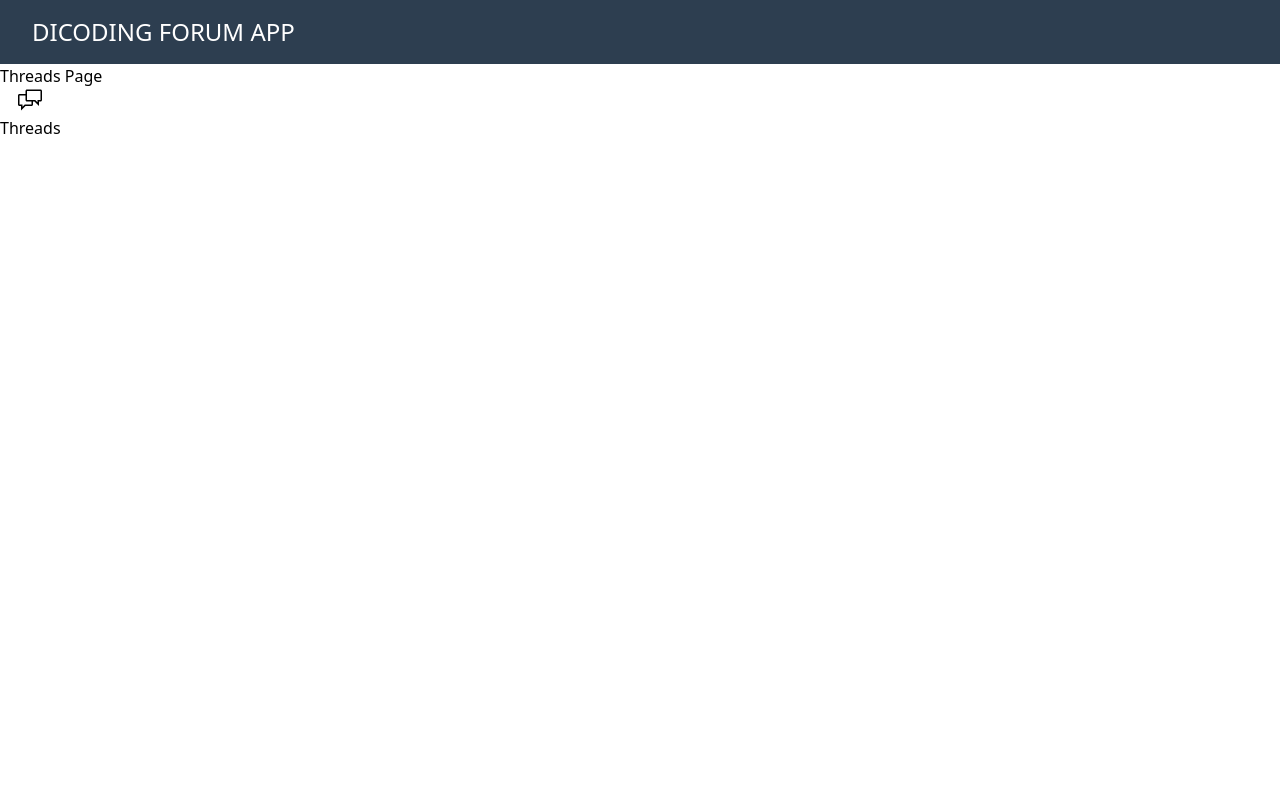
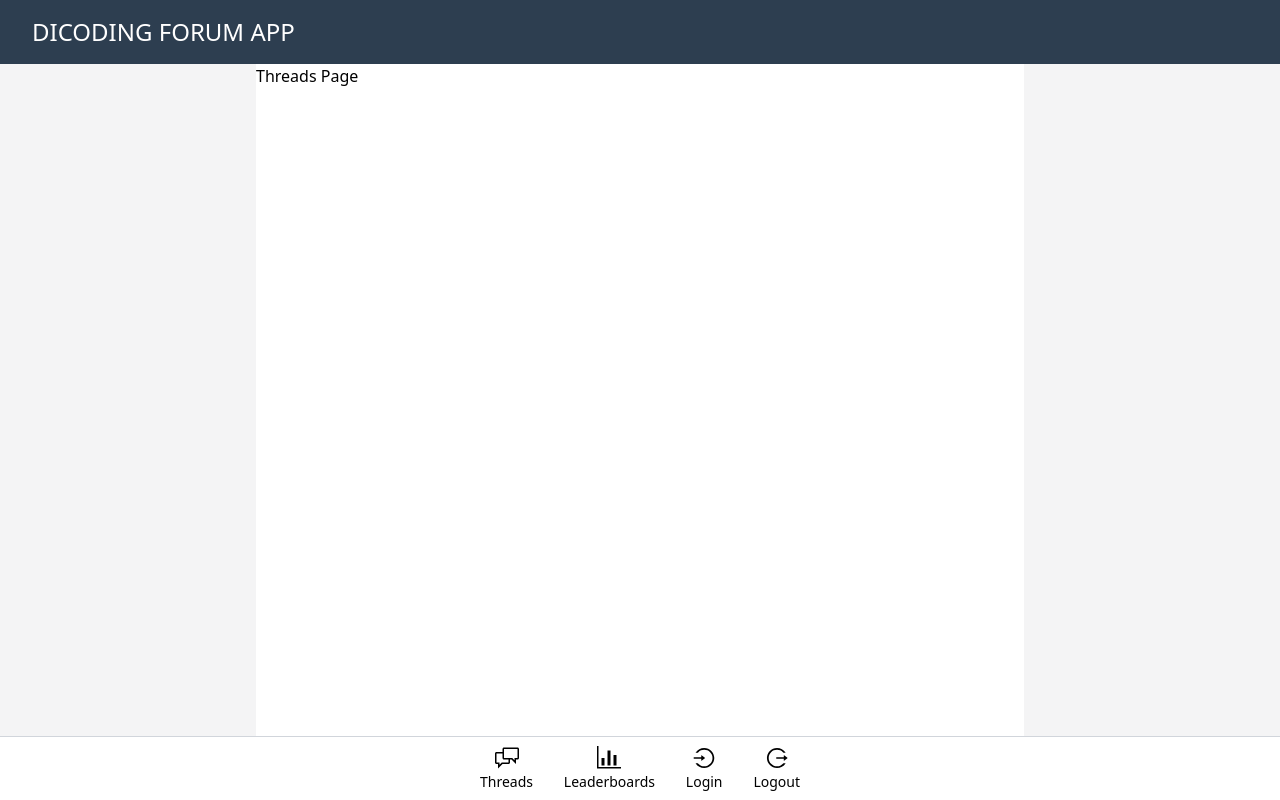
Before and after one commit to nandartika/forum-app, a React (Vite) app: page / in a window 1280 px wide. Built offline with nearby package versions, Linux system fonts and the light colour scheme.

Commit message:
add: bottom navigation

```diff
--- a/src/components/navigation/NavigationItem.jsx
+++ b/src/components/navigation/NavigationItem.jsx
@@ -1,13 +1,16 @@
 import PropTypes from "prop-types";
 import { cloneElement } from "react";
 
-export default function NavigationItem({ label, children }) {
+export default function NavigationItem({ label, children, toggleOnClick }) {
   const cloneChild = cloneElement(children, { className: "h-6 w-6" });
 
   return (
-    <div className="flex w-fit flex-col items-center gap-1">
+    <div
+      className="flex w-fit flex-col items-center gap-0.5"
+      onClick={toggleOnClick}
+    >
       <div className="w-fit">{cloneChild}</div>
-      <p>{label}</p>
+      <p className="text-sm">{label}</p>
     </div>
   );
 }
@@ -15,4 +18,5 @@
 NavigationItem.propTypes = {
   label: PropTypes.string.isRequired,
   children: PropTypes.any.isRequired,
+  toggleOnClick: PropTypes.func,
 };
--- a/src/layouts/BottomNavigation.jsx
+++ b/src/layouts/BottomNavigation.jsx
@@ -1,10 +1,45 @@
 import NavigationItem from "../components/navigation/NavigationItem";
-import ThreadIcon from "../assets/icons/threads.svg?react";
+import ThreadsIcon from "../assets/icons/threads.svg?react";
+import LeaderboardsIcon from "../assets/icons/leaderboards.svg?react";
+import LoginIcon from "../assets/icons/login.svg?react";
+import LogoutIcon from "../assets/icons/logout.svg?react";
+import { Link } from "react-router-dom";
 
 export default function BottomNavigation() {
+  const logoutHandler = () => {};
+
   return (
-    <NavigationItem label="Threads">
-      <ThreadIcon />
-    </NavigationItem>
+    <footer className="fixed bottom-0 flex h-16 items-center border-t border-t-[#d1d5db] bg-primary">
+      <nav className="mx-auto w-screen">
+        <ul className="mx-auto flex w-full max-w-xs flex-row justify-between">
+          <li>
+            <Link to="/">
+              <NavigationItem label="Threads">
+                <ThreadsIcon />
+              </NavigationItem>
+            </Link>
+          </li>
+          <li>
+            <Link to="/leaderboards">
+              <NavigationItem label="Leaderboards">
+                <LeaderboardsIcon />
+              </NavigationItem>
+            </Link>
+          </li>
+          <li>
+            <Link to="/login">
+              <NavigationItem label="Login">
+                <LoginIcon />
+              </NavigationItem>
+            </Link>
+          </li>
+          <li>
+            <NavigationItem label="Logout" toggleOnClick={logoutHandler}>
+              <LogoutIcon />
+            </NavigationItem>
+          </li>
+        </ul>
+      </nav>
+    </footer>
   );
 }
--- a/src/layouts/MainContainer.jsx
+++ b/src/layouts/MainContainer.jsx
@@ -4,10 +4,12 @@
 
 export default function MainContainer() {
   return (
-    <div className="min-h-screen">
+    <div className="min-h-screen bg-gray">
       <TopNavigation />
 
-      <Outlet />
+      <main className="mx-auto max-w-screen-md py-16 bg-primary h-screen">
+        <Outlet />
+      </main>
 
       <BottomNavigation />
     </div>
--- a/src/layouts/TopNavigation.jsx
+++ b/src/layouts/TopNavigation.jsx
@@ -1,7 +1,7 @@
 export default function TopNavigation() {
   return (
-    <div className="sticky h-16 w-full content-center bg-secondary">
+    <header className="fixed h-16 w-full content-center bg-secondary">
       <h1 className="ml-8 text-2xl text-primary">DICODING FORUM APP</h1>
-    </div>
+    </header>
   );
 }
```
